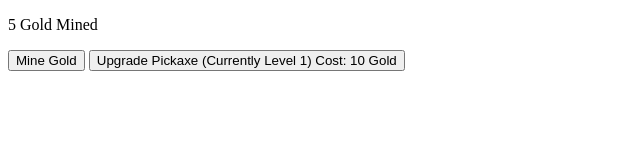
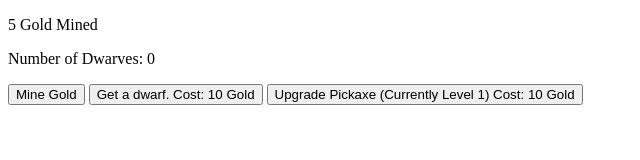
Before and after one commit to ryrumble/ryrumble.github.io, a plain HTML site: page index.html in a window 1280 px wide. Shown: the whole page, without its empty margins (0-640 px from the left). Drawn offline with Linux system fonts and the light colour scheme.

Commit message:
added dwarf to mine for you

```diff
--- a/index.html
+++ b/index.html
@@ -6,7 +6,9 @@
   </head>
   <body>
     <p id="goldMined">0 Gold Mined</p>
+    <p id="dwarfNum">Number of Dwarves: 0</p>
     <button onclick="mineGold()">Mine Gold</button>
+    <button onclick="getDwarf()">Get a dwarf. Cost: 10 Gold</button>
     <button onclick="buyGoldPerClick()" id="perClickUpgrade">Upgrade Pickaxe (Currently Level 1) Cost: 10 Gold</button>
     <script src="main.js" charset="utf-8" type="text/javascript"></script>
   </body>
```
